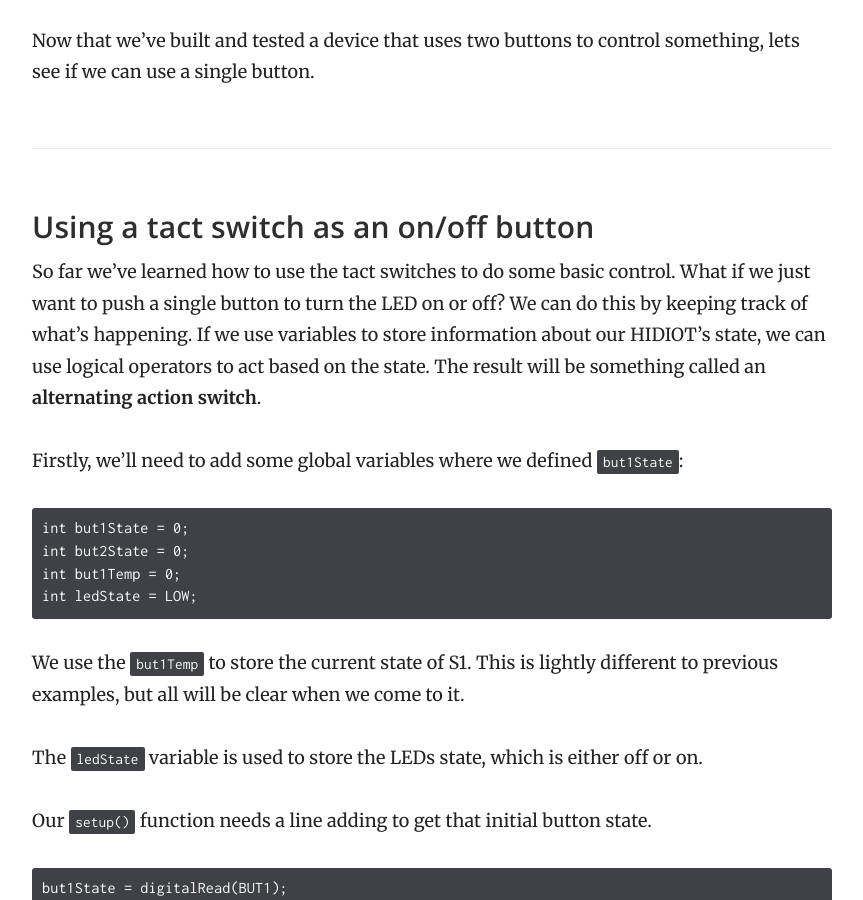
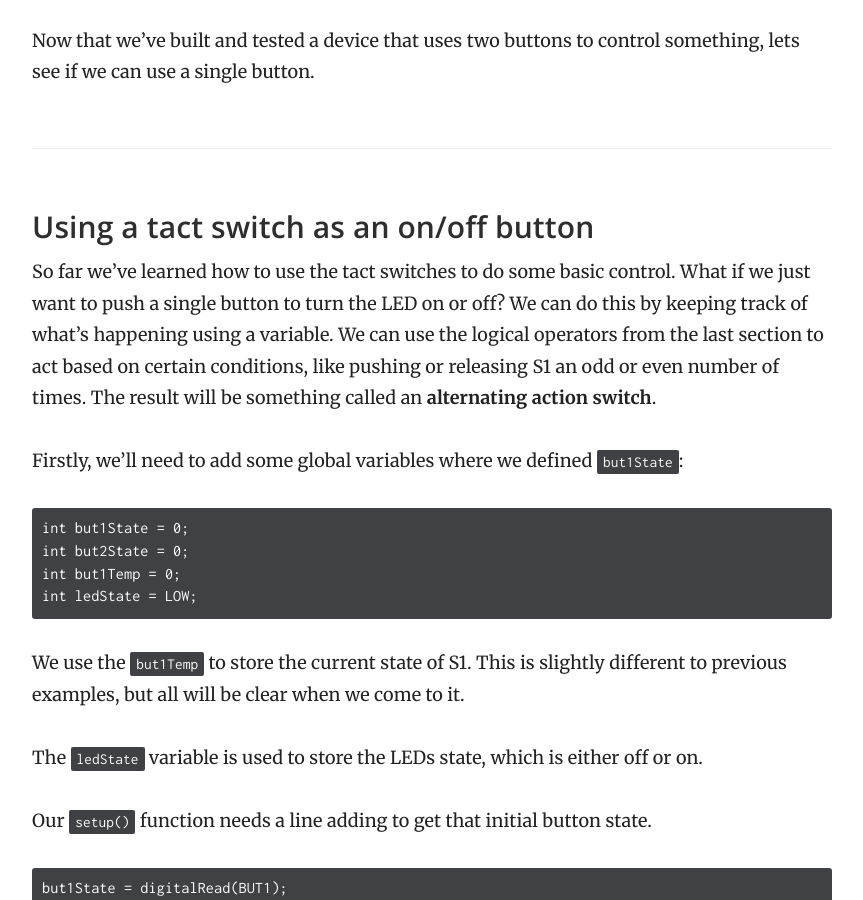
Before and after one commit to rawhex/hidiot.com, a Jekyll site: the page built from _docs/getting_tactile/improving_our_switch.md, in a window 1280 px wide and 900 px high, scrolled down 4388 px. Shown: the whole window, without its empty margins (358-1221 px from the left). Built offline with Jekyll 4.4.1, drawn with Linux system fonts in a browser that asks for light colours; some of the changed text lies outside the part shown.

Commit message:
Typo changes

````diff
--- a/_docs/getting_tactile/improving_our_switch.md
+++ b/_docs/getting_tactile/improving_our_switch.md
@@ -53,7 +53,7 @@ Upload this code to your HIDIOT and give it a try. What happens when you press b
 
 If you noticed the LED getting dimmer when you press both buttons, try to think why that might be the case. If you thought it was because the LED turns on and off quicker than we can see, then you were right!
 
-If we fix this, we could tell the HIDIOT to turn off the LED if both switches are pressed at the same time. This is an easy way to make the two switches to act as a third.
+If we fix this, we could tell the HIDIOT to turn off the LED if both switches are pressed at the same time. This is an easy way to make the two switches act as a third.
 
 It might not seem like much but you've created a device that can turn anything on or off. You can reuse this code to perform any on/off type action. To do this, replace the contents of ```on()``` and ```off()``` with code to do whatever you want to control. If you replace the LED with the right relay switch you could control power to a desktop lamp, pool pump or a PC.
 
@@ -61,7 +61,7 @@ If you're interested in finding more about how you could use a relay to control
 
 {% youtube Vs86QPCGfs4 %}
 
-> We haven't tried relays with mains voltage here on the HIDIOT. If you decided to try it out, you'll have to put protect yourself from the back-emf problem. Mains electricity can kill, so make sure you stay safe at all times and only try this if you absolutely know what you're doing.
+> We haven't tried relays with mains voltage here on the HIDIOT. If you'd like to try it out, you'll have to protect yourself from the back-emf problem. Mains electricity can kill, so make sure you stay safe at all times and only try this if you absolutely know what you're doing.
 
 In the meantime we need to take care of the problem with pressing both buttons at the same time. It's probably fine for use with an LED. If we reused this code in something that takes time to switch on and switch off (like a relay) it could damage it, or even cause a fire.
 
@@ -94,7 +94,7 @@ Now that we've built and tested a device that uses two buttons to control someth
 
 ### Using a tact switch as an on/off button
 
-So far we've learned how to use the tact switches to do some basic control. What if we just want to push a single button to turn the LED on or off? We can do this by keeping track of what's happening. If we use variables to store information about our HIDIOT's state, we can use logical operators to act based on the state. The result will be something called an **alternating action switch**.
+So far we've learned how to use the tact switches to do some basic control. What if we just want to push a single button to turn the LED on or off? We can do this by keeping track of what's happening using a variable. We can use the logical operators from the last section to act based on certain conditions, like pushing or releasing S1 an odd or even number of times. The result will be something called an **alternating action switch**.
 
 Firstly, we'll need to add some global variables where we defined ```but1State```:
 
@@ -103,7 +103,7 @@ Firstly, we'll need to add some global variables where we defined ```but1State``
 	int but1Temp = 0;
 	int ledState = LOW;
 
-We use the ```but1Temp``` to store the current state of S1. This is lightly different to previous examples, but all will be clear when we come to it.
+We use the ```but1Temp``` to store the current state of S1. This is slightly different to previous examples, but all will be clear when we come to it.
 
 The ```ledState``` variable is used to store the LEDs state, which is either off or on.
 
````
Also changed, not shown: other parts of _docs/getting_tactile/improving_our_switch.md (+1 -1 lines).
